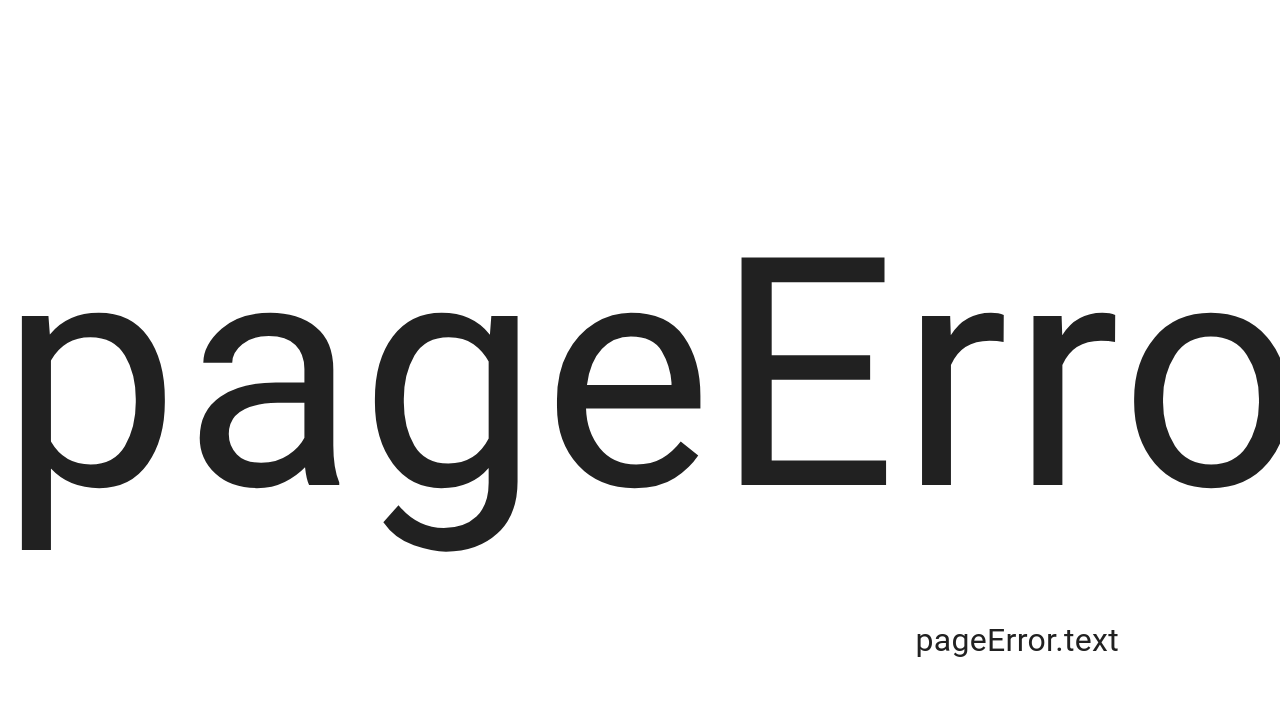
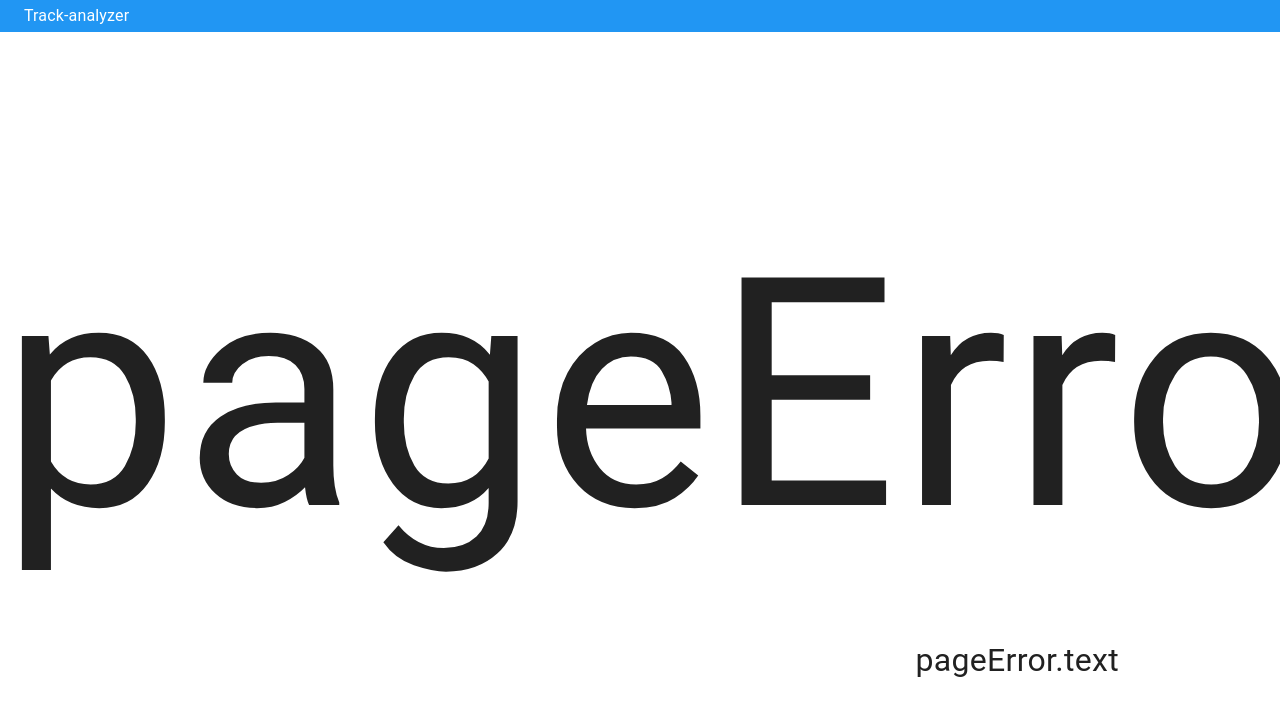
Before and after one commit to sprietNathanael/GPX-Ski-analyzer, a React (Vite) app: page /Error in a window 1280 px wide. Shown: the top 716 px of the page. Built offline with nearby package versions, Linux system fonts and the light colour scheme; what i18next-xhr-backend would draw is missing.

Commit message:
Add a header bar

```diff
--- a/src/App.tsx
+++ b/src/App.tsx
@@ -1,4 +1,5 @@
 import { CssBaseline, GlobalStyles, Grid } from '@mui/material';
+import Header from 'components/Layout/Header';
 import { ReactNode } from 'react';
 import { Route, Routes } from 'react-router';
 import mainRoutes from 'routes/mainRoutes';
@@ -37,10 +38,12 @@ export default function App() {
 					container
 					direction='column'
 					flexGrow={1}
+					spacing={1}
 					wrap='nowrap'
 					sx={{ overflow: 'hidden', height: '100%', position: 'relative' }}
 					className='slimScrollbar'
 				>
+					<Header />
 					{switchRoutes(mainRoutes)}
 				</Grid>
 			</Grid>
--- a/src/components/Charts/ChartContainer.tsx
+++ b/src/components/Charts/ChartContainer.tsx
@@ -115,6 +115,36 @@ function ChartContainer(props: ComponentProps) {
 			speedPoints.push((point.speed || 0) * 3.6);
 		}
 
+		if (dataToShow.includes('elevation')) {
+			let elevationData: ChartDataset<'line', number[]> = {
+				label: DATA_CONFIG['elevation'].label,
+				borderColor: DATA_CONFIG['elevation'].color,
+				backgroundColor: DATA_CONFIG['elevation'].color,
+				data: elevationPoints,
+				borderWidth: 1,
+				pointRadius: 1,
+				yAxisID: 'y',
+				unit: 'm',
+				order: 10,
+			};
+			res.datasets.push(elevationData);
+		}
+
+		if (dataToShow.includes('speed')) {
+			let speedData: ChartDataset<'line', number[]> = {
+				label: DATA_CONFIG['speed'].label,
+				borderColor: DATA_CONFIG['speed'].color,
+				backgroundColor: DATA_CONFIG['speed'].color,
+				data: speedPoints,
+				borderWidth: 1,
+				pointRadius: 1,
+				yAxisID: 'y1',
+				unit: 'km/h',
+				order: 1,
+			};
+			res.datasets.push(speedData);
+		}
+
 		if (dataToShow.includes('computedElevation')) {
 			let computedElevationData: ChartDataset<'line', number[]> = {
 				label: DATA_CONFIG['computedElevation'].label,
@@ -143,36 +173,6 @@ function ChartContainer(props: ComponentProps) {
 				order: 1,
 			};
 			res.datasets.push(computedSpeedData);
-		}
-
-		if (dataToShow.includes('elevation')) {
-			let elevationData: ChartDataset<'line', number[]> = {
-				label: DATA_CONFIG['elevation'].label,
-				borderColor: DATA_CONFIG['elevation'].color,
-				backgroundColor: DATA_CONFIG['elevation'].color,
-				data: elevationPoints,
-				borderWidth: 1,
-				pointRadius: 1,
-				yAxisID: 'y',
-				unit: 'm',
-				order: 10,
-			};
-			res.datasets.push(elevationData);
-		}
-
-		if (dataToShow.includes('speed')) {
-			let speedData: ChartDataset<'line', number[]> = {
-				label: DATA_CONFIG['speed'].label,
-				borderColor: DATA_CONFIG['speed'].color,
-				backgroundColor: DATA_CONFIG['speed'].color,
-				data: speedPoints,
-				borderWidth: 1,
-				pointRadius: 1,
-				yAxisID: 'y1',
-				unit: 'km/h',
-				order: 1,
-			};
-			res.datasets.push(speedData);
 		}
 
 		res.labels = labels;
--- /dev/null
+++ b/src/components/Layout/Header.tsx
@@ -0,0 +1,26 @@
+import { AppBar, Toolbar, Typography } from '@mui/material';
+import { makeStyles } from 'tss-react/mui';
+
+interface ComponentProps {}
+
+export default function Header(props: ComponentProps) {
+	const { classes } = useStyles();
+	return (
+		<AppBar position='static' className={classes.appBar}>
+			<Toolbar sx={{ minHeight: '0px!important', height: '32px', overflow: 'hidden' }}>
+				<Typography>Track-analyzer</Typography>
+			</Toolbar>
+		</AppBar>
+	);
+}
+
+const useStyles = makeStyles()((theme) => ({
+	appBar: {
+		zIndex: 800,
+		boxShadow: 'none',
+		backgroundImage: 'none',
+		position: 'sticky',
+		top: 0,
+		backdropFilter: 'blur(4px)',
+	},
+}));
```
